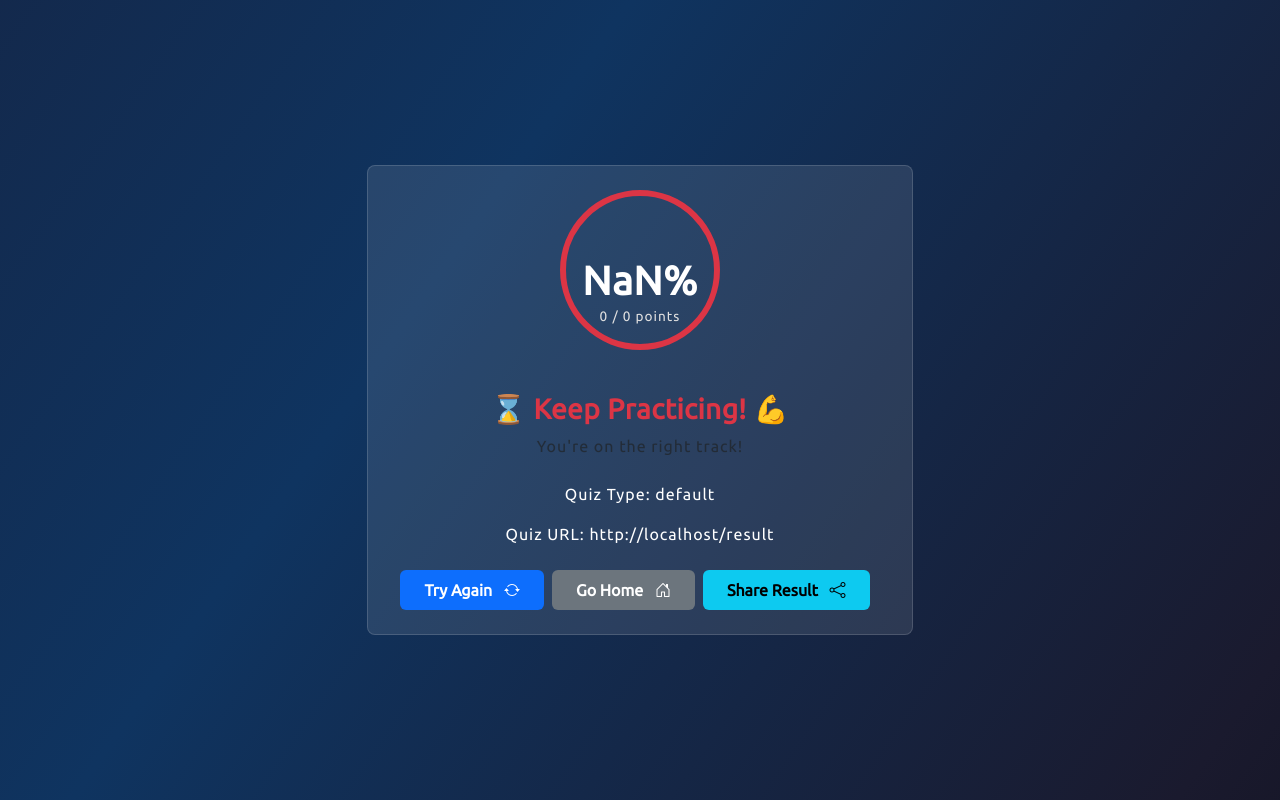
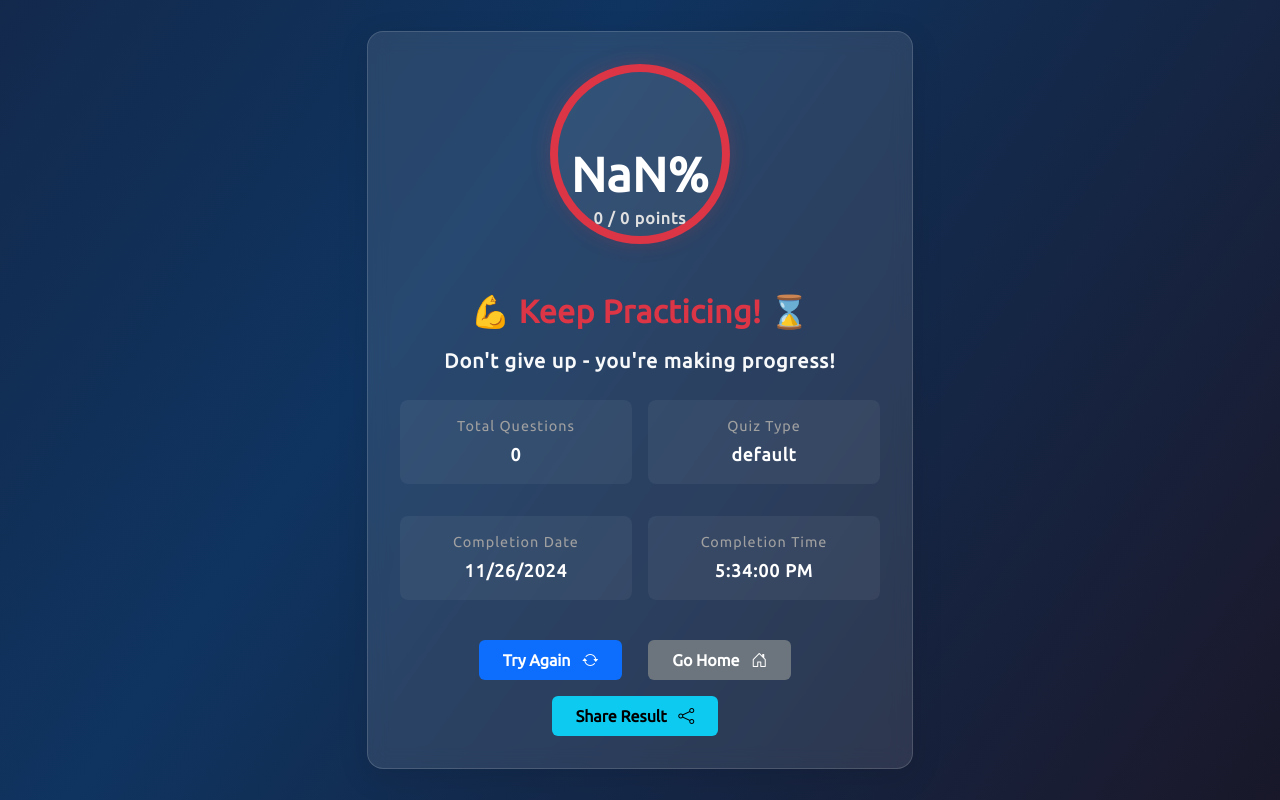
Before and after one commit to offensive-vk/reactjs-quiz-app, a React (Vite) app: page /result in a window 1280 px wide. Built offline with nearby package versions, Linux system fonts and the light colour scheme.

Commit message:
fix build ci.

```diff
--- a/src/components/CustomQuiz.jsx
+++ b/src/components/CustomQuiz.jsx
@@ -1,10 +1,15 @@
-import React, { useState } from 'react';
+import React, { useState, useContext } from 'react';
 import { useNavigate } from 'react-router-dom';
 import BaseLayout from './BaseLayout';
 import '../styles/CustomQuiz.css';
+import DataContext from '../context/DataContext';
 
 const CustomQuiz = () => {
-    const [questions, setQuestions] = useState([]);
+    const {
+        questions,
+        setQuestions
+    } = useContext(DataContext);
+
     const [quizTitle, setQuizTitle] = useState('');
     const [currentQuestion, setCurrentQuestion] = useState({
         question: '',
--- a/src/components/Result.jsx
+++ b/src/components/Result.jsx
@@ -1,6 +1,6 @@
 import React, { useContext } from "react";
 import { useNavigate, useParams } from "react-router-dom";
-import DataContext from "../context/dataContext";
+import DataContext from "../context/DataContext";
 import BaseLayout from "./BaseLayout";
 import html2canvas from 'html2canvas';
 import '../styles/Result.css'
@@ -10,13 +10,14 @@ const Result = () => {
   const { quizQuestions, quizType, marks, resetQuiz, setQuizType } = useContext(DataContext);
   const { id } = useParams();
 
-  // Calculate percentage for progress indicator
   const percentage = (marks / (quizQuestions.length * 5)) * 100;
   const isPassing = marks > (quizQuestions.length * 5 / 2);
+  const totalQuestions = quizQuestions.length;
+  const maxPossibleScore = quizQuestions.length * 5;
+  const currentDate = new Date().toLocaleDateString();
+  const currentTime = new Date().toLocaleTimeString();
 
   const handleStartOver = () => {
-    // Assuming the quiz type is stored in the quizType array and is the last string path in the URL
-    // const lastQuizType = quizType[0]?.type;
     const lastQuizType = quizType;
     navigate(`/quiz/${lastQuizType}`);
     resetQuiz();
@@ -32,7 +33,7 @@ const Result = () => {
       const image = canvas.toDataURL('image/png', 1.0);
       const link = document.createElement('a');
       link.href = image;
-      link.download = `quiz-result-${id}.png`;
+      link.download = `quiz-result-${id}-${currentDate}.png`;
       document.body.appendChild(link);
       link.click();
       document.body.removeChild(link);
@@ -45,12 +46,12 @@ const Result = () => {
         <div className="container">
           <div className="row vh-100 align-items-center justify-content-center">
             <div className="col-lg-6">
-              <div className="result-card p-4">
-                <div className="score-circle mb-3">
+              <div className="result-card">
+                <div className="score-circle">
                   <div className={`circle-progress ${isPassing ? 'success' : 'danger'}`}>
-                    <h1 className="percentage mb-0">{percentage.toFixed(0)}%</h1>
+                    <h1 className="percentage">{percentage.toFixed(0)}%</h1>
                     <p className="score-text">
-                      {marks} / {quizQuestions.length * 5} points
+                      {marks} / {maxPossibleScore} points
                     </p>
                   </div>
                 </div>
@@ -58,40 +59,64 @@ const Result = () => {
                 <div className="result-message mb-4">
                   {isPassing ? (
                     <>
-                      <h2 className="fs-3 fw-bold text-success mb-2">🚀 Excellent Work! 🎉</h2>
-                      <p className="text-muted">You've mastered this quiz!</p>
+                      <h2 className="fs-2 fw-bold text-success mb-3">🎉 Excellent Work! 🚀</h2>
+                      <p className="lead fw-semibold text-light">You've demonstrated great knowledge!</p>
                     </>
                   ) : (
                     <>
-                      <h2 className="fs-3 fw-bold text-danger mb-2">⌛ Keep Practicing! 💪</h2>
-                      <p className="text-muted">You're on the right track!</p>
+                      <h2 className="fs-2 fw-bold text-danger mb-3">💪 Keep Practicing! ⌛</h2>
+                      <p className="lead fw-semibold text-light">Don't give up - you're making progress!</p>
                     </>
                   )}
                 </div>
 
-                <div className="result-details mb-4">
-                  <p className="quiz-info">Quiz Type: {quizType?.type || quizType}</p>
-                  <p className="quiz-info">Quiz URL: {window.location?.href}</p>
+                <div className="row g-3 mb-4">
+                  <div className="col-md-6">
+                    <div className="stat-item">
+                      <div className="stat-label">Total Questions</div>
+                      <div className="stat-value">{totalQuestions}</div>
+                    </div>
+                  </div>
+                  <div className="col-md-6">
+                    <div className="stat-item">
+                      <div className="stat-label">Quiz Type</div>
+                      <div className="stat-value">{quizType?.type || quizType || 'Custom'}</div>
+                    </div>
+                  </div>
+                  <div className="col-md-6">
+                    <div className="stat-item">
+                      <div className="stat-label">Completion Date</div>
+                      <div className="stat-value">{currentDate}</div>
+                    </div>
+                  </div>
+                  <div className="col-md-6">
+                    <div className="stat-item">
+                      <div className="stat-label">Completion Time</div>
+                      <div className="stat-value">{currentTime}</div>
+                    </div>
+                  </div>
                 </div>
 
+                <div className="action-buttons">
                   <button
                     onClick={handleStartOver}
-                  className="btn btn-primary fw-semibold px-4 py-2 me-2"
+                    className="btn btn-primary fw-bold px-4 py-2"
                   >
                     Try Again <i className="bi bi-arrow-repeat ms-2"></i>
                   </button>
                   <button
                     onClick={handleGoHome}
-                  className="btn btn-secondary fw-semibold px-4 py-2 me-2"
+                    className="btn btn-secondary fw-bold px-4 py-2"
                   >
                     Go Home <i className="bi bi-house-door ms-2"></i>
                   </button>
                   <button
                     onClick={handleShareResults}
-                  className="btn btn-info fw-semibold px-4 py-2"
+                    className="btn btn-info fw-bold px-4 py-2"
                   >
                     Share Result <i className="bi bi-share ms-2"></i>
                   </button>
+                </div>
               </div>
             </div>
           </div>
--- a/src/components/Start.jsx
+++ b/src/components/Start.jsx
@@ -101,7 +101,7 @@ const Start = () => {
                 </div>
               </div>
 
-              <div className="custom-quiz-section mt-5">
+              <div className="custom-quiz-section mt-5 mb-5">
                 <button
                   onClick={handleCustomQuiz}
                   className="btn btn-outline-light btn-lg custom-quiz-btn"
--- a/src/context/dataContext.jsx
+++ b/src/context/dataContext.jsx
@@ -119,16 +119,19 @@ export const DataProvider = ({ children }) => {
 
       // Move to next question after a delay
       setTimeout(() => {
+        setCorrectAnswer((prevCorrectAnswer) => {
           if (questionIndex === quizQuestions.length - 1) {
             setShowResult(true);
             setShowQuiz(false);
             setShowStart(false);
+            return prevCorrectAnswer; // Keep the correct answer for result display
           } else {
-          setQuestionIndex(questionIndex + 1);
+            setQuestionIndex((prevIndex) => prevIndex + 1);
             setQuestion(quizQuestions[questionIndex + 1]);
             setSelectedAnswer("");
-          setCorrectAnswer("");
+            return ""; // Reset correct answer for the next question
           }
+        });
       }, 1000);
     }
   };
--- a/src/styles/Result.css
+++ b/src/styles/Result.css
@@ -1,14 +1,17 @@
 .result-card {
   background: rgba(255, 255, 255, 0.1);
   border: 1px solid rgba(255, 255, 255, 0.15);
-  border-radius: 8px;
+  border-radius: 16px;
   text-align: center;
+  padding: 2rem !important;
+  backdrop-filter: blur(10px);
+  box-shadow: 0 8px 32px rgba(0, 0, 0, 0.1);
 }
 
 .score-circle {
-  width: 160px;
-  height: 160px;
-  margin: 0 auto;
+  width: 180px;
+  height: 180px;
+  margin: 0 auto 2rem;
   position: relative;
 }
 
@@ -20,42 +23,91 @@
   flex-direction: column;
   align-items: center;
   justify-content: center;
-  border: 6px solid;
+  border: 8px solid;
   transition: all 0.3s ease;
+  position: relative;
+  background: rgba(255, 255, 255, 0.05);
 }
 
 .circle-progress.success {
   border-color: #198754;
+  box-shadow: 0 0 20px rgba(25, 135, 84, 0.2);
 }
 
 .circle-progress.danger {
   border-color: #dc3545;
+  box-shadow: 0 0 20px rgba(220, 53, 69, 0.2);
 }
 
 .percentage {
-  font-size: 2.5rem;
-  font-weight: bold;
+  font-size: 3rem;
+  font-weight: 800;
   color: white;
   line-height: 1;
+  margin-bottom: 0.5rem;
 }
 
 .score-text {
-  font-size: 0.85rem;
+  font-size: 1rem;
   color: #e0e0e0;
-  margin-top: 5px;
+  font-weight: 600;
+  margin: 0;
+}
+
+.result-details {
+  background: rgba(255, 255, 255, 0.05);
+  border-radius: 8px;
+  padding: 1.5rem;
+  margin: 2rem 0;
+}
+
+.quiz-info {
+  font-weight: 500;
+  color: #e0e0e0;
+  margin-bottom: 0.5rem;
+}
+
+.action-buttons {
+  display: flex;
+  gap: 1rem;
+  justify-content: center;
+  flex-wrap: wrap;
+}
+
+.stat-item {
+  background: rgba(255, 255, 255, 0.05);
+  border-radius: 8px;
+  padding: 1rem;
+  margin-bottom: 1rem;
+}
+
+.stat-label {
+  font-size: 0.9rem;
+  color: #a0a0a0;
+  margin-bottom: 0.25rem;
+}
+
+.stat-value {
+  font-size: 1.1rem;
+  font-weight: 600;
+  color: white;
 }
 
 @media (max-width: 768px) {
   .score-circle {
-    width: 140px;
-    height: 140px;
+    width: 150px;
+    height: 150px;
   }
 
   .percentage {
-    font-size: 2rem;
+    font-size: 2.5rem;
   }
 
   .score-text {
-    font-size: 0.8rem;
+    font-size: 0.9rem;
+  }
+
+  .result-card {
+    padding: 1.5rem !important;
   }
 }
```
Lines whose indentation alone changed are shown as unchanged.
